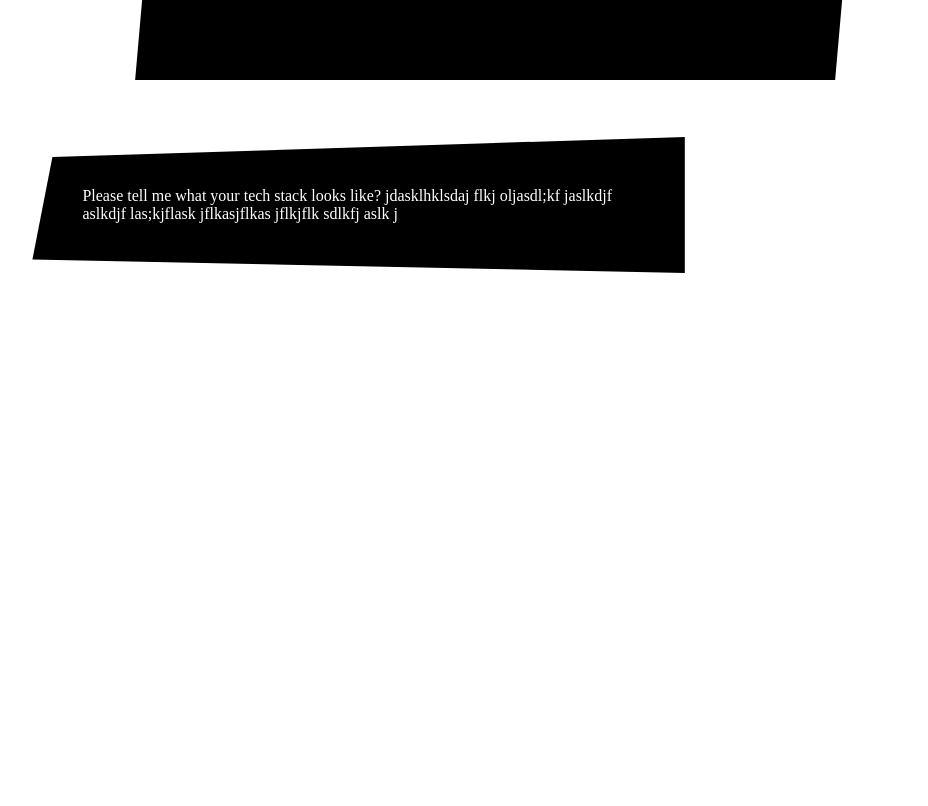
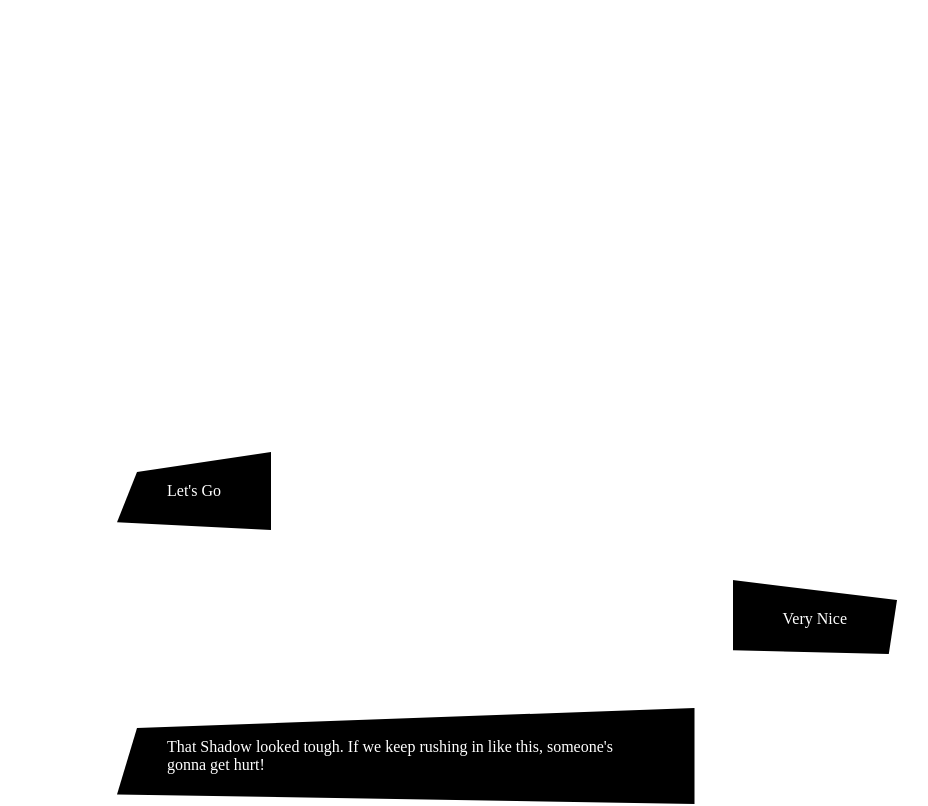
Before and after one commit to DustinMeyer1010/personal-website, a Next.js app: page / in a window 1280 px wide. Shown: the part 620-1426 px from the top of the page, without its empty margins (233-1161 px from the left). Before the commit the page ends 1113 px from the top, so only its background shows below. Built offline with nearby package versions, Linux system fonts and the light colour scheme.

Commit message:
Message chat box up

```diff
--- /dev/null
+++ b/src/app/component/received_message.module.css
@@ -0,0 +1,33 @@
+
+.chat {
+  position: relative;
+  display: flex;
+  justify-content: center;
+  align-items: center;
+  width: fit-content;
+  height: auto;
+  padding: 15px;
+  max-width: 75%;
+  align-self: flex-end;
+}
+
+.inner_chat {
+  height: auto;
+  width: 100%;
+  padding: 30px 50px;
+  background: black;
+  text-align: left;
+  clip-path: polygon(0px 0px, 100% 20px, 95% 95%, 0px 90%);
+  filter: drop-shadow(0 0 1 white);
+}
+
+.inner_chat_shadow {
+  position: absolute;
+  height: 100%;
+  width: 100%;
+  background: white;
+  top: 0;
+  left: 0;
+  clip-path: polygon(10px 0px,100% 20px, 95% 95%, 0px 85%);
+  z-index: -1;
+}
--- /dev/null
+++ b/src/app/component/received_message.tsx
@@ -0,0 +1,19 @@
+import styles from "./received_message.module.css"
+
+
+type Message = {
+    value: string
+}
+
+const ReceivedMessage: React.FC<Message> = ( { value } ) => {
+    return (
+        <div className={styles.chat}>
+          <div className={styles.inner_chat}>
+            {value}
+          </div>
+          <div className={styles.inner_chat_shadow}></div>
+        </div>
+    )
+}
+
+export default ReceivedMessage
--- /dev/null
+++ b/src/app/component/sent_message.module.css
@@ -0,0 +1,31 @@
+
+.chat {
+  position: relative;
+  display: flex;
+  justify-content: center;
+  align-items: center;
+  width: fit-content;
+  height: auto;
+  padding: 15px;
+  max-width: 75%;
+}
+
+.inner_chat {
+  height: auto;
+  width: 100%;
+  padding: 30px 50px;
+  background: black;
+  clip-path: polygon(20px 20px, 100% 0, 100% 100%, 0 90%);
+  filter: drop-shadow(0 0 1 white);
+}
+
+.inner_chat_shadow {
+  position: absolute;
+  height: 100%;
+  width: 100%;
+  background: white;
+  top: 0;
+  left: 0;
+  clip-path: polygon(30px 30px, 100% 0, 99% 95%, 0 83%);
+  z-index: -1;
+}
--- /dev/null
+++ b/src/app/component/sent_message.tsx
@@ -0,0 +1,19 @@
+import styles from "./sent_message.module.css"
+
+type Message = {
+    value: string
+}
+
+const SentMessage: React.FC<Message> = ( { value } ) => {
+
+    return (
+        <div className={styles.chat}>
+          <div className={styles.inner_chat}>
+            {value}
+          </div>
+          <div className={styles.inner_chat_shadow}></div>
+        </div>
+    )
+}
+
+export default SentMessage
--- a/src/app/globals.css
+++ b/src/app/globals.css
@@ -16,7 +16,7 @@ body {
   overflow-x: hidden;
   padding-left: 100px;
   padding-bottom: 100px;
-  padding-top: 100px;
+  padding-top: 50px;
 }
 
 body {
--- a/src/app/page.module.css
+++ b/src/app/page.module.css
@@ -3,6 +3,7 @@
   flex-direction: column;
   justify-items: center;
   align-items: center;
+  gap: 25rem;
 }
 
 
@@ -26,34 +27,3 @@
   transform: skew(10deg);
   clip-path: polygon(0 0, 100% 15%, 100% 100%, 0% 100%);
 }
-
-.chat {
-  position: relative;
-  display: flex;
-  justify-content: center;
-  align-items: center;
-  width: auto;
-  height: auto;
-  padding: 20px;
-  max-width: 70%;
-}
-
-.inner_chat {
-  height: auto;
-  width: fit-content;
-  padding: 50px;
-  background: black;
-  clip-path: polygon(20px 20px, 100% 0, 100% 100%, 0 90%);
-  filter: drop-shadow(0 0 1 white);
-}
-
-.inner_chat_shadow {
-  position: absolute;
-  height: 100%;
-  width: 100%;
-  background: white;
-  top: 0;
-  left: 0;
-  clip-path: polygon(30px 30px, 100% 0, 99% 95%, 0 83%);
-  z-index: -1;
-}
--- a/src/app/page.tsx
+++ b/src/app/page.tsx
@@ -1,5 +1,7 @@
 import styles from "./page.module.css";
 import Button from "./component/button"
+import SentMessage from "./component/sent_message";
+import ReceivedMessage from "./component/received_message";
 
 export default function Home() {
   return (
@@ -8,16 +10,14 @@ export default function Home() {
       <div className={styles.info_box}>
           <h1 className={styles.title}>Dustin Meyer</h1>
       </div>
-      <div>
+      <div style={{width: "75%", display: "flex", flexDirection: "column", gap: "20px"}}>
         <h1>Chat Logs</h1>
-        <div className={styles.chat}>
-          <div className={styles.inner_chat}>
-            Please tell me what your tech stack looks like?
-             jdasklhklsdaj flkj oljasdl;kf jaslkdjf aslkdjf las;kjflask jflkasjflkas jflkjflk sdlkfj aslk j
-          </div>
-          <div className={styles.inner_chat_shadow}></div>
-        </div>
-
+        <SentMessage value="Let's Go"/>
+        <ReceivedMessage value="Very Nice"/>
+        <SentMessage value="That Shadow looked tough. If we keep rushing in like this, someone's gonna get hurt!"/>
+        <ReceivedMessage value="I've analyzed the pattern of their patrols. If we time it right, we can sneak past without triggering an alarm. But one wrong move and it's over."/>
+        <SentMessage value="...!"/>
+        <SentMessage value="I've analyzed the pattern of their patrols. If we time it right, we can sneak past without triggering an alarm. But one wrong move and it's over."/>
       </div>
     </div>
   );
```
